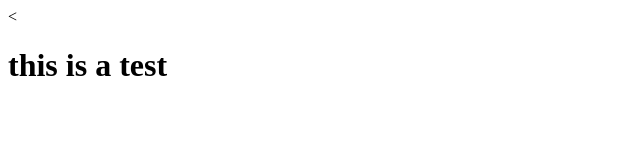
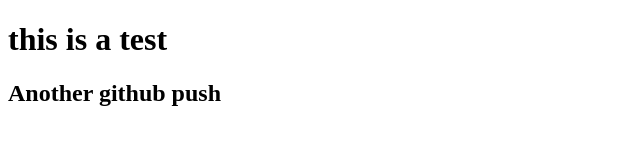
Before and after one commit to Msiemer/Msiemer.github.io, a plain HTML site: page FlexBox.html in a window 1280 px wide. Shown: the whole page, without its empty margins (0-640 px from the left). Drawn offline with Linux system fonts and the light colour scheme.

Commit message:
Commiting an H2

```diff
--- a/FlexBox.html
+++ b/FlexBox.html
@@ -2,6 +2,7 @@
 <html>
     <head></head>
     <body>
-        <<h1>this is a test</h1>
+        <h1>this is a test</h1>
+        <h2>Another github push</h2>
     </body>
 </html>
```
